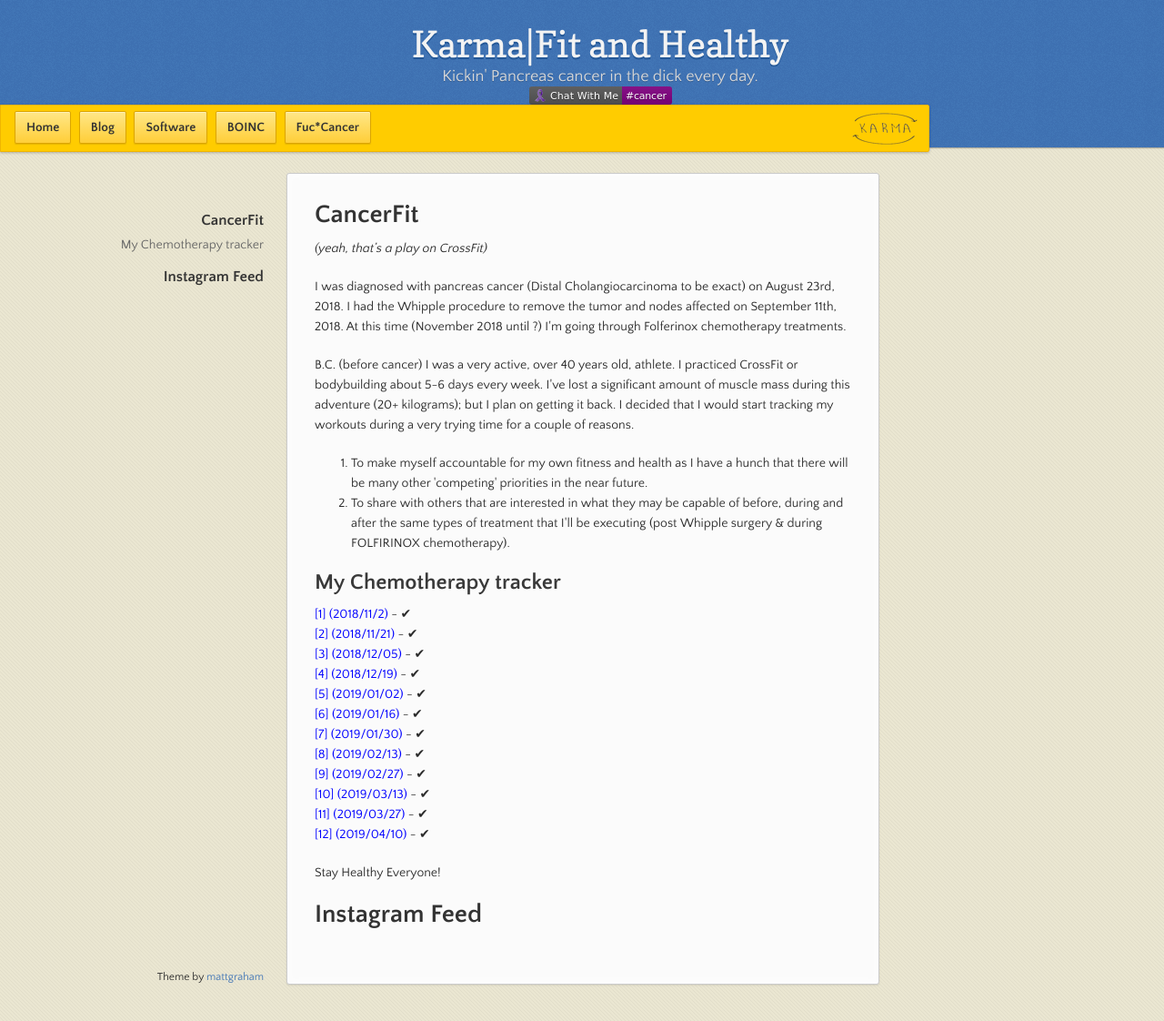
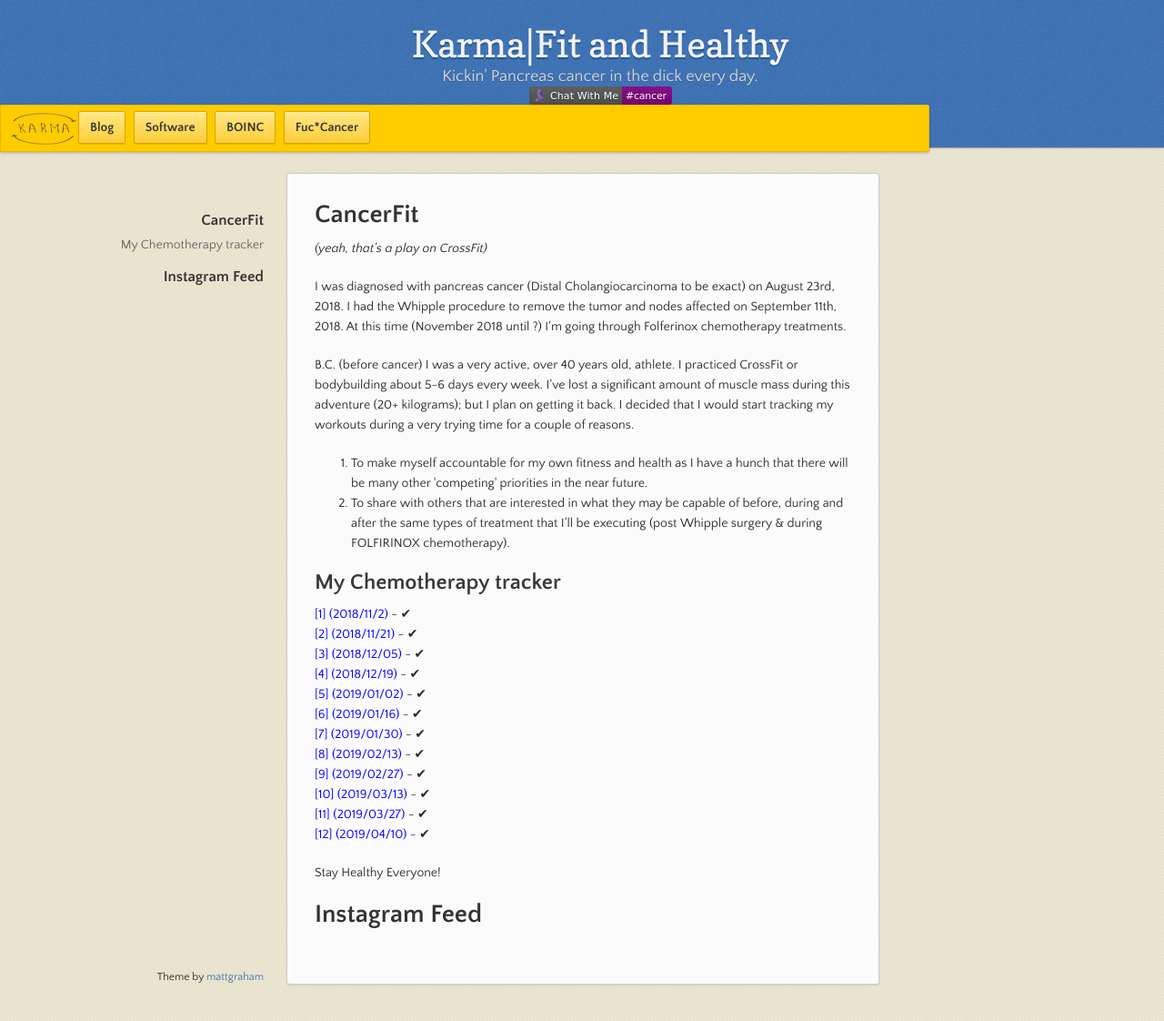
Before and after one commit to jcolson/jcolson.github.io, a Jekyll site: the page built from index.md, in a window 1280 px wide and 1122 px high. Shown: the whole window at 91% size. Built offline with Jekyll 4.4.1, drawn with Linux system fonts in a browser that asks for light colours; our own code applies the rules of GitHub Pages for plain Markdown files.

Commit message:
moved logo to the left and made it linkable as a home link

```diff
--- a/_layouts/default.html
+++ b/_layouts/default.html
@@ -33,10 +33,9 @@
       </header>
 
       <div id="banner">
-        <span id="logo"></span>
+        <a href="/"><span id="logo"></span></a>
 
-        <ul><li><a href="/" class="button">Home</a></li>
-        <li><a href="/category/blog" class="button">Blog</a></li>
+        <ul><li><a href="/category/blog" class="button">Blog</a></li>
         <!-- <li><a href="/category/cancer">Cancer</a></li> -->
         <li><a href="/software-dev" class="button">Software</a></li>
         <li><a href="/boinc-team-colson" class="button">BOINC</a></li>
--- a/_sass/jekyll-theme-leap-day.scss
+++ b/_sass/jekyll-theme-leap-day.scss
@@ -248,7 +248,7 @@
     height:40px;
     padding:0;
     float: left;
-    margin-left:10px;
+    margin-left:80px;
 
     li {
       display:inline;
@@ -263,7 +263,7 @@
     position:absolute;
     height: 36px;
     width: 81px;
-    right:7px;
+    left:7px;
     top:7px;
     display: block;
     background: url(../logo-36.png);
```
